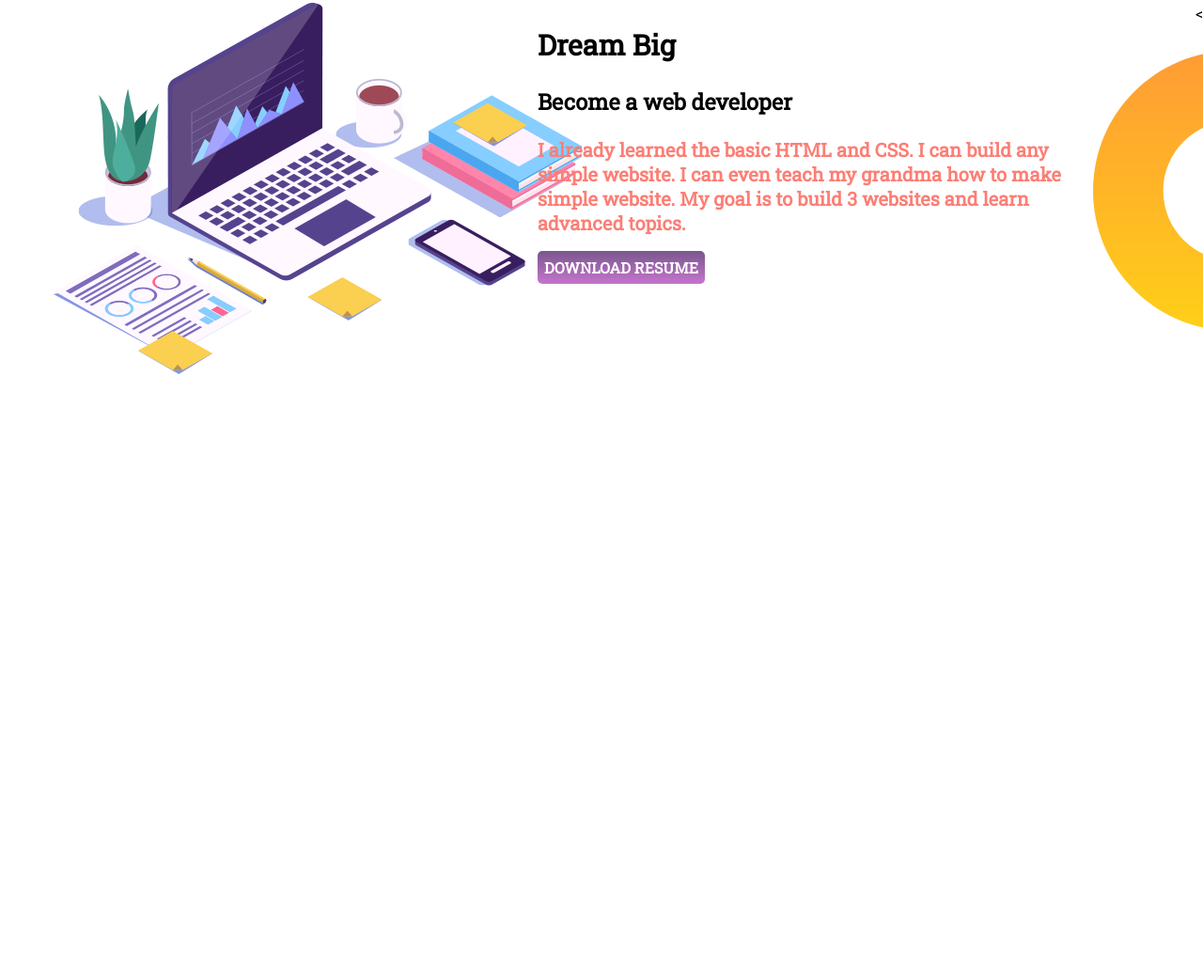
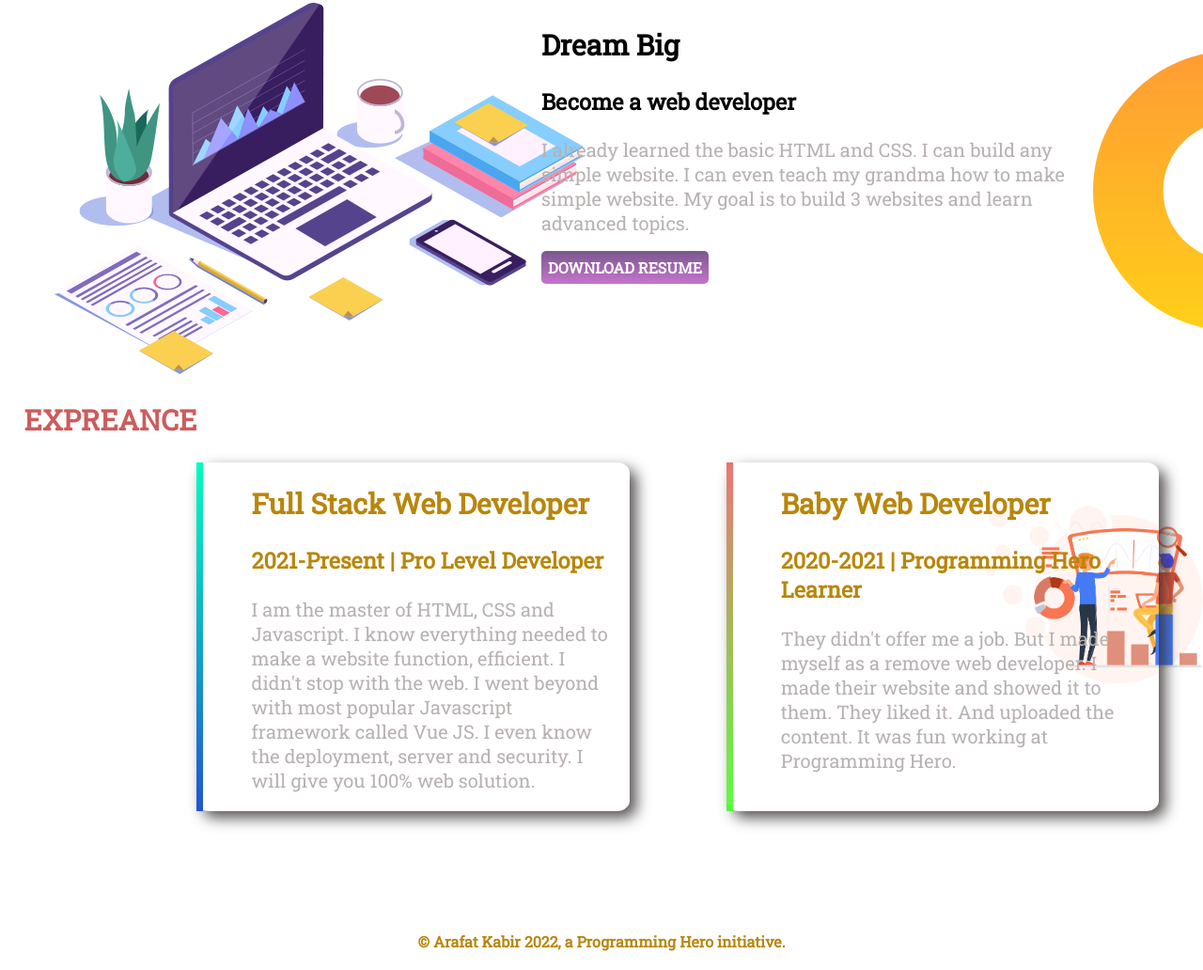
Before and after one commit to ArafatKabir01/My_secend-_portfolio, a plain HTML site: page index.html in a window 1280 px wide. Shown: the part 913-1945 px from the top of the page at 94% size. Before the commit the page ends 1315 px from the top, so only its background shows below. Drawn offline with Linux system fonts and the light colour scheme.

Commit message:
final update

```diff
--- a/index.html
+++ b/index.html
@@ -17,14 +17,14 @@
                 <span id="arafat">Arafat Kabir</span>  World
             </h1>
             <h3>Build Climber and Train Stopper</h3>
-            <p>You might saw me jumping, climbing buildings, and stopping trains. But nobody pays me a dime for that work. That's why I am learning and mastering web development. I will not stop until I become the Web Development Hero</p>
+            <p style="font-size: 20px;font-weight: 300;">You might saw me jumping, climbing buildings, and stopping trains. But nobody pays me a dime for that work. That's why I am learning and mastering web development. I will not stop until I become the Web Development Hero</p>
             <a class="button" href="#">HIRE ME</a>
         </div>
         <div class="first_img half_width">
             <img src="image/my-bgsada.png" alt="">
         </div>
     </section>
-        <section class="dream">
+        <section class="dream_section">
 
             <div class="dream_img half_width">
                 <img src="image/laptop.png" alt="">
@@ -33,12 +33,30 @@
             <div class="dream_text half_width">
                 <h1>Dream Big</h1>
                 <h3>Become a web developer</h3>
-                <p>I already learned the basic HTML and CSS. I can build any simple website. I can even teach my grandma how to make simple website. My goal is to build 3 websites and learn advanced topics.</p>
+                <p style="font-size: 20px;font-weight: 300;">I already learned the basic HTML and CSS. I can build any simple website. I can even teach my grandma how to make simple website. My goal is to build 3 websites and learn advanced topics.</p>
                 <a class="button" href="#">DOWNLOAD RESUME</a>
             </div>
-            <
+        </section>
+        <section class="expreance_section">
+            <h1 style="color: indianred;font-weight: 800;font-size: 30px;padding-left: 2%;">EXPREANCE</h1>
+            <div class="developer_box">
 
+                <div class="first_box">
+                  <h2>Full Stack Web Developer</h2>
+                  <h3>2021-Present | Pro Level Developer</h3>
+                  <p>I am the master of HTML, CSS and Javascript. I know everything needed to make a website function, efficient. I didn't stop with the web. I went beyond with most popular Javascript framework called Vue JS. I even know the deployment, server and security. I will give you 100% web solution.</p>
+                </div>
+                <div class="secound_box">
+                    <h2>Baby Web Developer</h2>
+                    <h3>2020-2021 | Programming Hero Learner</h3>
+                    <p>They didn't offer me a job. But I made myself as a remove web developer. I made their website and showed it to them. They liked it. And uploaded the content. It was fun working at Programming Hero.</p>
+
+                </div>
+            </div>
         </section>
+        <footer>
+            <p style="color: darkgoldenrod;font-weight: 600;">© Arafat Kabir 2022, a Programming Hero initiative.</p>
+        </footer>
 
 </body>
 </html>
--- a/style.css
+++ b/style.css
@@ -26,7 +26,7 @@ body{
     color: tomato;
 }
 p{
-    color: rgb(252, 126, 117);
+    color: rgb(184, 177, 177);
 }
 .button{
     text-decoration: none;
@@ -36,7 +36,7 @@ p{
     font-size: medium;
     padding: 7px;
 }
-.dream{
+.dream_section{
     display: flex;
     margin-top: 10%;
     background-image: url(image/dream-bg.png);
@@ -52,3 +52,47 @@ p{
     font-weight: 600;
     padding-right:10% ;
 }
+.expreance_section{
+    display: flex;
+    margin-bottom: 10%;
+    background-image: url(image/boy_girl.png);
+    background-repeat: no-repeat;
+    background-position:right;
+    background-size: 19%;
+
+}
+.developer_box{
+    width: 80%;
+    display: flex;
+    margin-top: 7%;
+    color: darkgoldenrod;
+}
+.first_box{
+    width: 40%;
+    padding-left: 5%;
+    font-size: 20px;
+    padding-right: 2%;
+    border-radius: 3%;
+    border-left: 7px solid black;
+    border-image:linear-gradient(rgb(0, 255, 191),rgb(34, 82, 212));
+    border-image-slice: 3;
+    box-shadow:7px 7px 15px rgba(51, 46, 46, 0.836);
+}
+.secound_box{
+    width: 40%;
+    padding-left: 5%;
+    border-left: 5px solid black;
+    font-size: 20px;
+    padding-right: 2%;
+    margin-left: 10%;
+    border-left: 7px solid black;
+    border-image: linear-gradient(rgba(228, 21, 21, 0.596), rgba(30, 255, 0, 0.74));
+    border-image-slice: 3;
+    box-shadow:7px 7px 15px rgba(51, 46, 46, 0.836);
+    border-radius: 3%;
+}
+footer{
+    margin-top: 8%;
+    margin-bottom: 20px;
+    text-align: center;
+}
```
